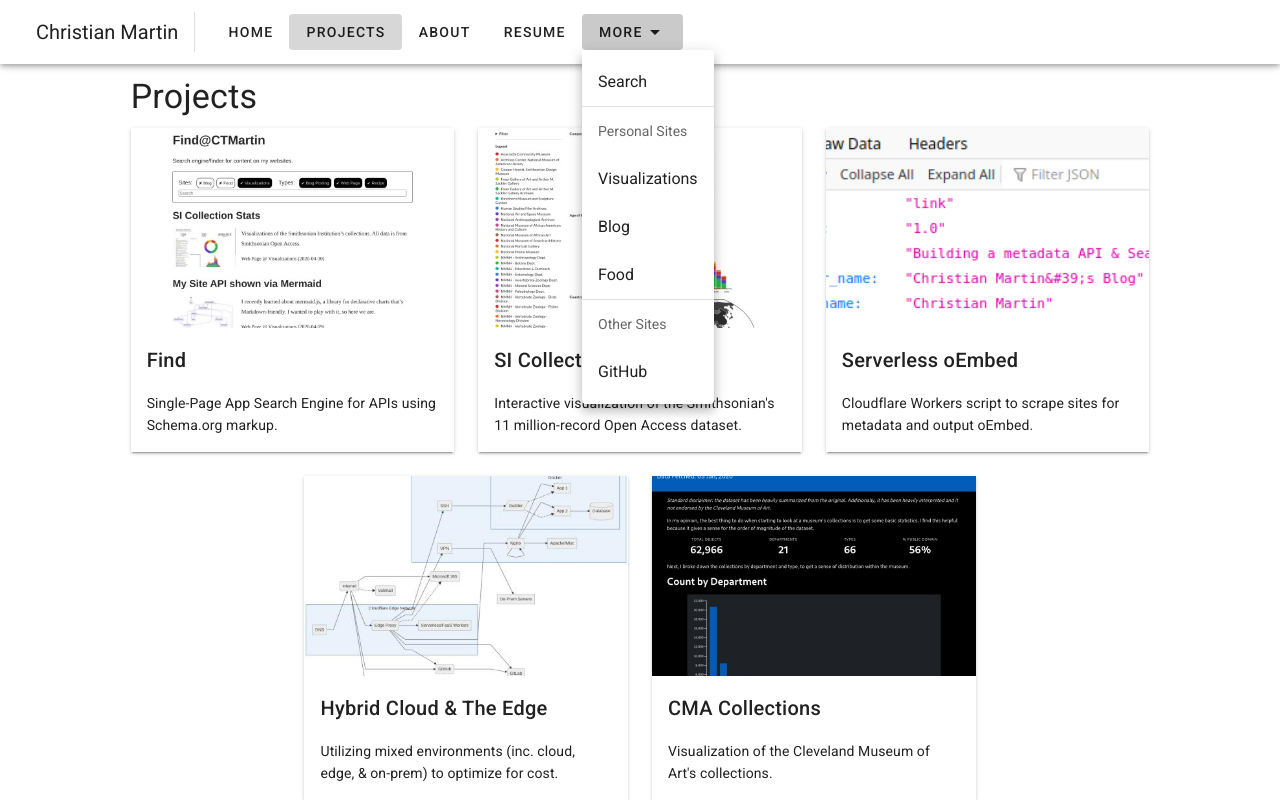
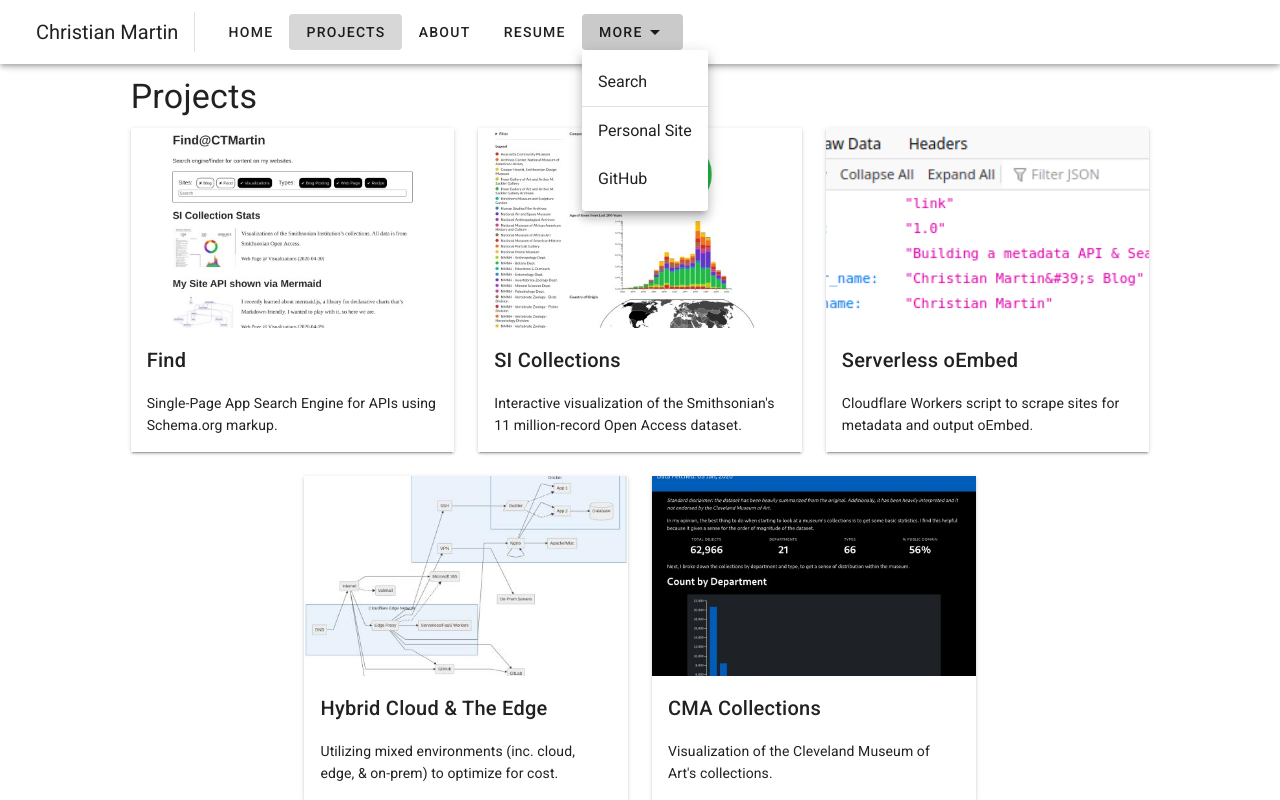
Before and after one commit to ct-martin/portfolio2020, a Nuxt app: page /projects in a window 1280 px wide. Both pictures are taken after a click on the button "MORE". Shown: the top 800 px of the page. Built offline with nearby package versions, Linux system fonts and the light colour scheme.

Commit message:
Update personal site links

```diff
--- a/components/nav-drawer.vue
+++ b/components/nav-drawer.vue
@@ -53,39 +53,14 @@
     <v-divider />
 
     <v-list nav>
-      <v-subheader>Personal Sites</v-subheader>
-
       <v-list-item-group>
         <v-list-item
-          href="https://vis.ctmartin.me/"
+          href="https://ctmartin.me/"
           target="_blank"
           rel="noopener"
         >
-          Visualizations
+          Personal Site
         </v-list-item>
-        <v-list-item
-          href="https://blog.ctmartin.me/"
-          target="_blank"
-          rel="noopener"
-        >
-          Blog
-        </v-list-item>
-        <v-list-item
-          href="https://food.ctmartin.me/"
-          target="_blank"
-          rel="noopener"
-        >
-          Food
-        </v-list-item>
-      </v-list-item-group>
-    </v-list>
-
-    <v-divider />
-
-    <v-list nav>
-      <v-subheader>Other Sites</v-subheader>
-
-      <v-list-item-group>
         <v-list-item
           href="https://github.com/ct-martin/"
           target="_blank"
--- a/components/navbar.vue
+++ b/components/navbar.vue
@@ -52,30 +52,13 @@
             Search
           </v-list-item>
           <v-divider />
-          <v-subheader>Personal Sites</v-subheader>
           <v-list-item
-            href="https://vis.ctmartin.me/"
+            href="https://ctmartin.me/"
             target="_blank"
             rel="noopener"
           >
-            Visualizations
+            Personal Site
           </v-list-item>
-          <v-list-item
-            href="https://blog.ctmartin.me/"
-            target="_blank"
-            rel="noopener"
-          >
-            Blog
-          </v-list-item>
-          <v-list-item
-            href="https://food.ctmartin.me/"
-            target="_blank"
-            rel="noopener"
-          >
-            Food
-          </v-list-item>
-          <v-divider />
-          <v-subheader>Other Sites</v-subheader>
           <v-list-item
             href="https://github.com/ct-martin/"
             target="_blank"
```
